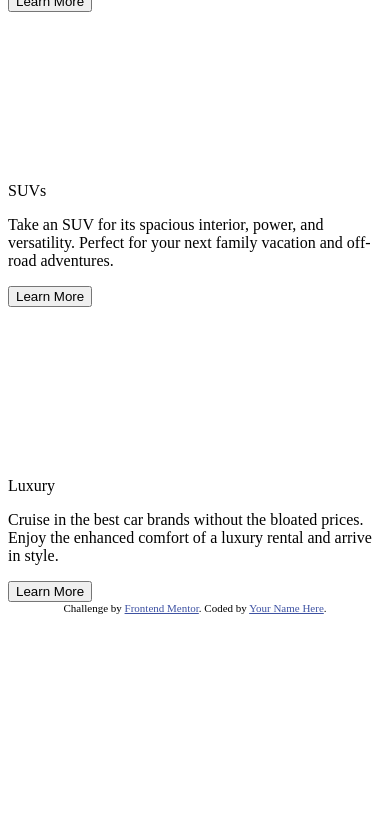
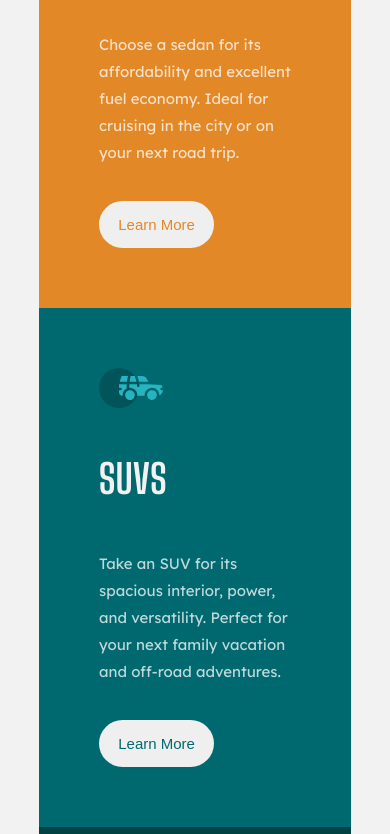
Before and after one commit to itsreallydrew/3-column-preview-card-component-main, a plain HTML site: page index.html in a window 390 px wide. Shown: the part 291-1125 px from the top of the page. Before the commit the page ends 913 px from the top, so only its background shows below. Drawn offline with Linux system fonts and the light colour scheme.

Commit message:
added responsiveness for mobile and desktop view

```diff
--- /dev/null
+++ b/css/style.css
@@ -0,0 +1,117 @@
+@import url("https://fonts.googleapis.com/css2?family=Big+Shoulders+Display:wght@700&family=Lexend+Deca&display=swap");
+/**************************/
+*,
+*::before,
+*::after {
+  margin: 0;
+  padding: 0;
+  box-sizing: inherit;
+}
+
+html {
+  box-sizing: border-box;
+  font-size: 62.5%;
+  height: 100vh;
+}
+
+.container {
+  background-color: #f2f2f2;
+  display: grid;
+  grid-template-columns: 1fr min-content 1fr;
+  padding: 8rem 0;
+  align-items: center;
+}
+@media only screen and (min-width: 90rem) {
+  .container {
+    align-items: center;
+    justify-items: center;
+    height: 100vh;
+  }
+}
+
+main {
+  width: 80vw;
+  grid-column: 2;
+  border-radius: 1rem;
+  overflow: hidden;
+}
+@media only screen and (min-width: 90rem) {
+  main {
+    height: 50vh;
+    width: 70vw;
+    display: grid;
+    grid-template-columns: repeat(3, 1fr);
+  }
+}
+
+.card-1 {
+  background-color: #e38826;
+}
+.card-1 button {
+  color: #e38826;
+}
+.card-2 {
+  background-color: #006970;
+}
+.card-2 button {
+  color: #006970;
+}
+.card-3 {
+  background-color: #004241;
+}
+.card-3 button {
+  color: #004241;
+}
+
+.card-1,
+.card-2,
+.card-3 {
+  display: grid;
+  grid-template-rows: repeat(4, min-content);
+  gap: 3.5rem 0;
+  padding: 6rem;
+}
+@media only screen and (min-width: 90rem) {
+  .card-1,
+.card-2,
+.card-3 {
+    padding: 4rem;
+    gap: 5rem 0;
+  }
+}
+.card-1 .heading,
+.card-2 .heading,
+.card-3 .heading {
+  font-family: "Big Shoulders Display", cursive;
+  font-size: 4rem;
+  color: #f2f2f2;
+  letter-spacing: 0.05rem;
+  text-transform: uppercase;
+}
+.card-1 p,
+.card-2 p,
+.card-3 p {
+  font-family: "Lexend Deca", sans-serif;
+  font-size: 1.5rem;
+  line-height: 1.8;
+  color: rgba(255, 255, 255, 0.75);
+}
+.card-1 button,
+.card-2 button,
+.card-3 button {
+  border-radius: 3rem;
+  padding: 1.5rem;
+  width: 60%;
+  justify-self: flex-start;
+  outline: none;
+  border: none;
+  font-size: 1.5rem;
+}
+.card-1 button:hover,
+.card-2 button:hover,
+.card-3 button:hover {
+  border: 2px solid rgba(255, 255, 255, 0.75);
+  color: rgba(255, 255, 255, 0.75);
+  background: transparent;
+  cursor: pointer;
+}
--- a/index.html
+++ b/index.html
@@ -5,6 +5,7 @@
   <meta name="viewport" content="width=device-width, initial-scale=1.0"> <!-- displays site properly based on user's device -->
 
   <link rel="icon" type="image/png" sizes="32x32" href="./images/favicon-32x32.png">
+  <link rel="stylesheet" href="./css/style.css">
 
   <title>Frontend Mentor | 3-column preview card component</title>
 
@@ -16,8 +17,10 @@
 </head>
 <body class="container">
 
+  <main>
+
     <div class="card-1">
-  <svg></svg>
+      <img src="./images/icon-sedans.svg"></img>
       <p class="heading">Sedans</p>
       <p>Choose a sedan for its affordability and excellent fuel economy. Ideal for cruising in the city
         or on your next road trip.</p>
@@ -25,7 +28,7 @@
       </div>
 
       <div class="card-2">
-    <svg></svg>
+        <img src="./images/icon-suvs.svg" ></img>
         <p class="heading">SUVs</p>
         <p class="details">Take an SUV for its spacious interior, power, and versatility. Perfect for your next family vacation
           and off-road adventures.</p>
@@ -33,12 +36,13 @@
         </div>
 
         <div class="card-3">
-    <svg></svg>
+          <img src="./images/icon-luxury.svg"></img>
           <p class="heading">Luxury</p>
           <p class="details">Cruise in the best car brands without the bloated prices. Enjoy the enhanced comfort of a luxury
             rental and arrive in style.</p>
             <button>Learn More</button>
           </div>
+        </main>
 
 
 
@@ -47,9 +51,9 @@
 
 
 
-  <div class="attribution">
+  <!-- <div class="attribution">
     Challenge by <a href="https://www.frontendmentor.io?ref=challenge" target="_blank">Frontend Mentor</a>.
     Coded by <a href="#">Your Name Here</a>.
-  </div>
+  </div> -->
 </body>
 </html>
--- a/sass/_abstracts.scss
+++ b/sass/_abstracts.scss
@@ -14,3 +14,7 @@ $neutral-2: hsl(0, 0%, 95%);
 
 $font-1: 'Lexend Deca', sans-serif; // paragraphs
 $font-2: 'Big Shoulders Display', cursive; //background, headings, button
+
+// BREAKPOINTS
+
+$desktop: 90rem;
--- a/sass/_base.scss
+++ b/sass/_base.scss
@@ -9,6 +9,7 @@
 html {
 	box-sizing: border-box;
 	font-size: 62.5%; // 1rem = 10px / 10px/16px = 62.5%;
+	height: 100vh;
 }
 
 .container {
@@ -16,13 +17,27 @@ html {
 
 	display: grid;
 	grid-template-columns: 1fr min-content 1fr;
-	height: 100vh;
+	padding: 8rem 0;
 	align-items: center;
+	// overflow: scroll;
+
+	@media only screen and (min-width: $desktop) {
+		align-items: center;
+		justify-items: center;
+		height: 100vh;
+	}
 }
 
 main {
-	width: 90vw;
+	width: 80vw;
 	grid-column: 2;
 	border-radius: 1rem;
 	overflow: hidden;
+
+	@media only screen and (min-width: $desktop) {
+		height: 50vh;
+		width: 70vw;
+		display: grid;
+		grid-template-columns: repeat(3, 1fr);
+	}
 }
--- a/sass/_layout.scss
+++ b/sass/_layout.scss
@@ -1,16 +1,71 @@
 .card {
-	display: grid;
-	grid-template-rows: repeat(4, min-content);
-
 	&-1 {
 		background-color: $orange;
+
+		button {
+			color: $orange;
+		}
 	}
 
 	&-2 {
 		background-color: $green;
+
+		button {
+			color: $green;
+		}
 	}
 
 	&-3 {
 		background-color: $darkgreen;
+
+		button {
+			color: $darkgreen;
+		}
 	}
 }
+
+.card-1,
+.card-2,
+.card-3 {
+	display: grid;
+	grid-template-rows: repeat(4, min-content);
+	gap: 3.5rem 0;
+	padding: 6rem;
+
+	@media only screen and (min-width: $desktop) {
+		padding: 4rem;
+		gap: 5rem 0;
+	}
+
+	.heading {
+		font-family: $font-2;
+		font-size: 4rem;
+		color: $neutral-2;
+		letter-spacing: 0.05rem;
+		text-transform: uppercase;
+	}
+
+	p {
+		font-family: $font-1;
+		font-size: 1.5rem;
+		line-height: 1.8;
+		color: $neutral-1;
+	}
+
+	button {
+		border-radius: 3rem;
+		padding: 1.5rem;
+		width: 60%;
+		justify-self: flex-start;
+		outline: none;
+		border: none;
+		font-size: 1.5rem;
+
+		&:hover {
+			border: 2px solid $neutral-1;
+			color: $neutral-1;
+			background: transparent;
+			cursor: pointer;
+		}
+	}
+}
```
Also changed, not shown: 1 other file. Lines whose indentation alone changed are shown as unchanged.
